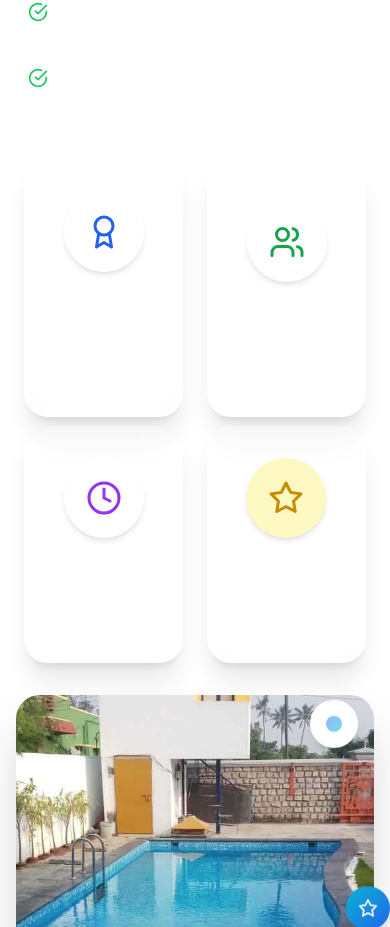
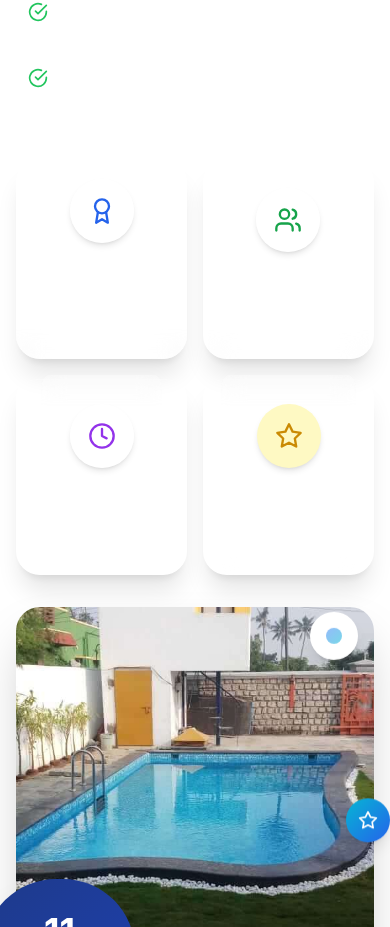
Before and after one commit to Gokulakrishnan610/swimdesigners, a React (Vite) app: page / in a window 390 px wide. Shown: the part 1918-2845 px from the top of the page. Built offline with nearby package versions, Linux system fonts and the light colour scheme.

Commit message:
2 commit to revert

```diff
--- a/src/components/About.tsx
+++ b/src/components/About.tsx
@@ -110,29 +110,30 @@ const About = () => {
             </div>
 
             {/* Stats */}
-            <div className="grid grid-cols-2 md:grid-cols-4 gap-2 sm:gap-4 pt-8">
+            <div className="grid grid-cols-2 lg:grid-cols-4 gap-6 pt-8">
               {[
                 { icon: Award, value: counters.years, suffix: '+', label: 'Years Experience', color: 'text-blue-600', iconBg: 'bg-blue-100' },
                 { icon: Users, value: counters.clients, suffix: '+', label: 'Happy Clients', color: 'text-green-600', iconBg: 'bg-green-100' },
                 { icon: Clock, value: counters.support, suffix: '/7', label: 'Support', color: 'text-purple-600', iconBg: 'bg-purple-100' },
                 { icon: Star, value: counters.quality, suffix: '%', label: 'Quality', color: 'text-yellow-600', iconBg: 'bg-yellow-100' }
               ].map((stat, index) => (
+                <div key={index} className="w-full">
                   <StarBorder
-                  key={index}
-                  className="flex flex-col items-center justify-center min-h-[200px] sm:min-h-[260px] min-w-[140px] sm:min-w-[180px] px-3 sm:px-6 py-6 sm:py-8 rounded-3xl shadow-xl border-none bg-transparent group transition-all duration-300 hover:scale-105 mx-2 sm:mx-4"
+                    className="w-full flex flex-col items-center justify-center h-[200px] sm:h-[240px] px-4 py-6 rounded-3xl shadow-xl border-none bg-transparent group transition-all duration-300 hover:scale-105"
                     color="#60a5fa"
                     speed="8s"
                   >
-                  <div className={`flex items-center justify-center w-20 h-20 mb-6 rounded-full ${stat.iconBg} bg-white/40 backdrop-blur-md shadow-md`}>
-                    <stat.icon size={36} className={`${stat.color}`} />
+                    <div className={`flex items-center justify-center w-16 h-16 sm:w-20 sm:h-20 mb-4 sm:mb-6 rounded-full ${stat.iconBg} bg-white/40 backdrop-blur-md shadow-md`}>
+                      <stat.icon size={28} className={`${stat.color} sm:w-9 sm:h-9`} />
                     </div>
-                  <div className="text-4xl font-extrabold text-white mb-2 tracking-tight">
+                    <div className="text-3xl sm:text-4xl font-extrabold text-white mb-2 tracking-tight">
                       {stat.value}{stat.suffix}
                     </div>
-                  <div className="text-white/80 text-base font-medium text-center leading-tight">
+                    <div className="text-white/80 text-sm sm:text-base font-medium text-center leading-tight px-2">
                       {stat.label}
                     </div>
                   </StarBorder>
+                </div>
               ))}
             </div>
           </div>
--- a/src/components/StarBorder.tsx
+++ b/src/components/StarBorder.tsx
@@ -48,7 +48,7 @@ const StarBorder = <T extends React.ElementType = "button">({
       {/* Inner border for double border effect */}
       <div className="absolute inset-1 rounded-2xl border border-white/30 pointer-events-none z-0"></div>
       {/* Card content */}
-      <div className="relative z-10 bg-white/20 backdrop-blur-md text-gray-900 text-center text-[16px] py-[32px] px-[26px] rounded-2xl flex flex-col items-center justify-center min-h-[196px]">
+      <div className="relative z-10 bg-white/20 backdrop-blur-md text-gray-900 text-center text-[16px] py-[32px] px-[26px] rounded-2xl flex flex-col items-center justify-center">
         {children}
       </div>
     </Component>
```
Lines whose indentation alone changed are shown as unchanged.
